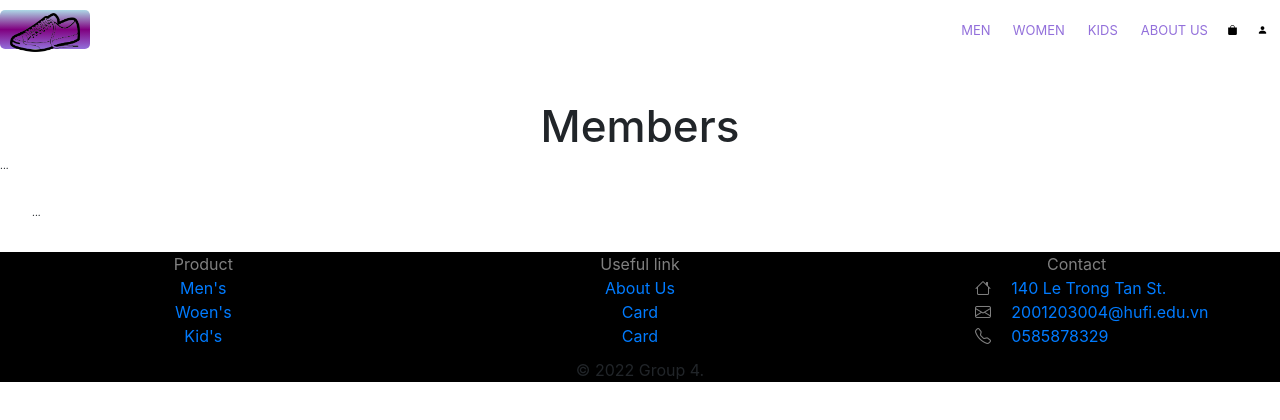
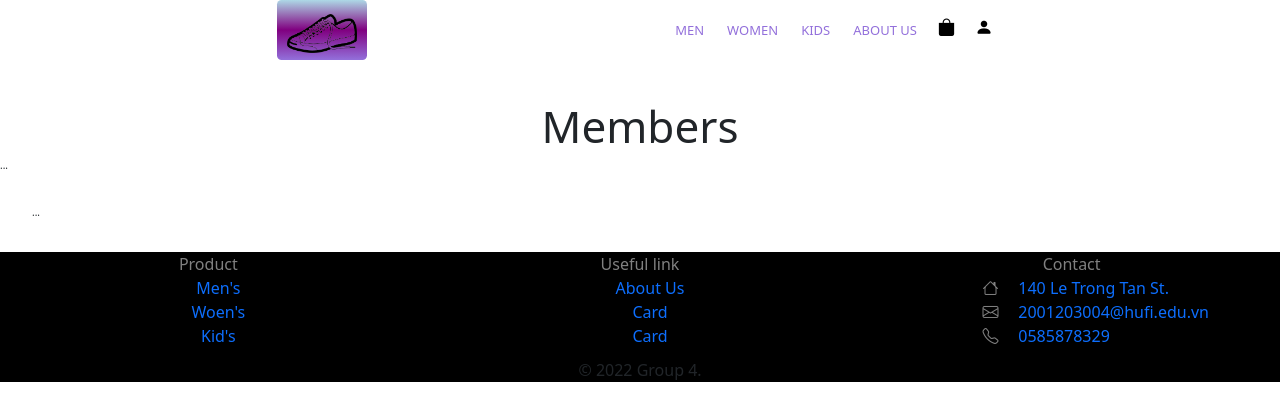
Before and after one commit to Sang0920/Responsive-Web-Design, a plain HTML site: page members.html in a window 1280 px wide. Drawn offline with nearby package versions, Linux system fonts and the light colour scheme; files whose address does not match are found by name.

Commit message:
fix bootstrap css

```diff
--- a/members.html
+++ b/members.html
@@ -4,7 +4,7 @@
         <meta name="viewport" content="width=device-width,  initial-scale=1.0"/>
         <link rel="stylesheet" href="./CSS/style.css">
         <link rel="stylesheet" href="https://cdnjs.cloudflare.com/ajax/libs/font-awesome/4.7.0/css/font-awesome.min.css">
-        <link rel="stylesheet" href="./css copy/bootstrap.css">
+        <link rel="stylesheet" href="./Bootstrap-CSS/bootstrap.css">
         <meta name="author" content="Do The Sang">
         <link rel="shortcut icon" href="./MEDIA/shoe.png" type="image/x-icon">
         <title>Group-4 Shoes Shop</title>
```
